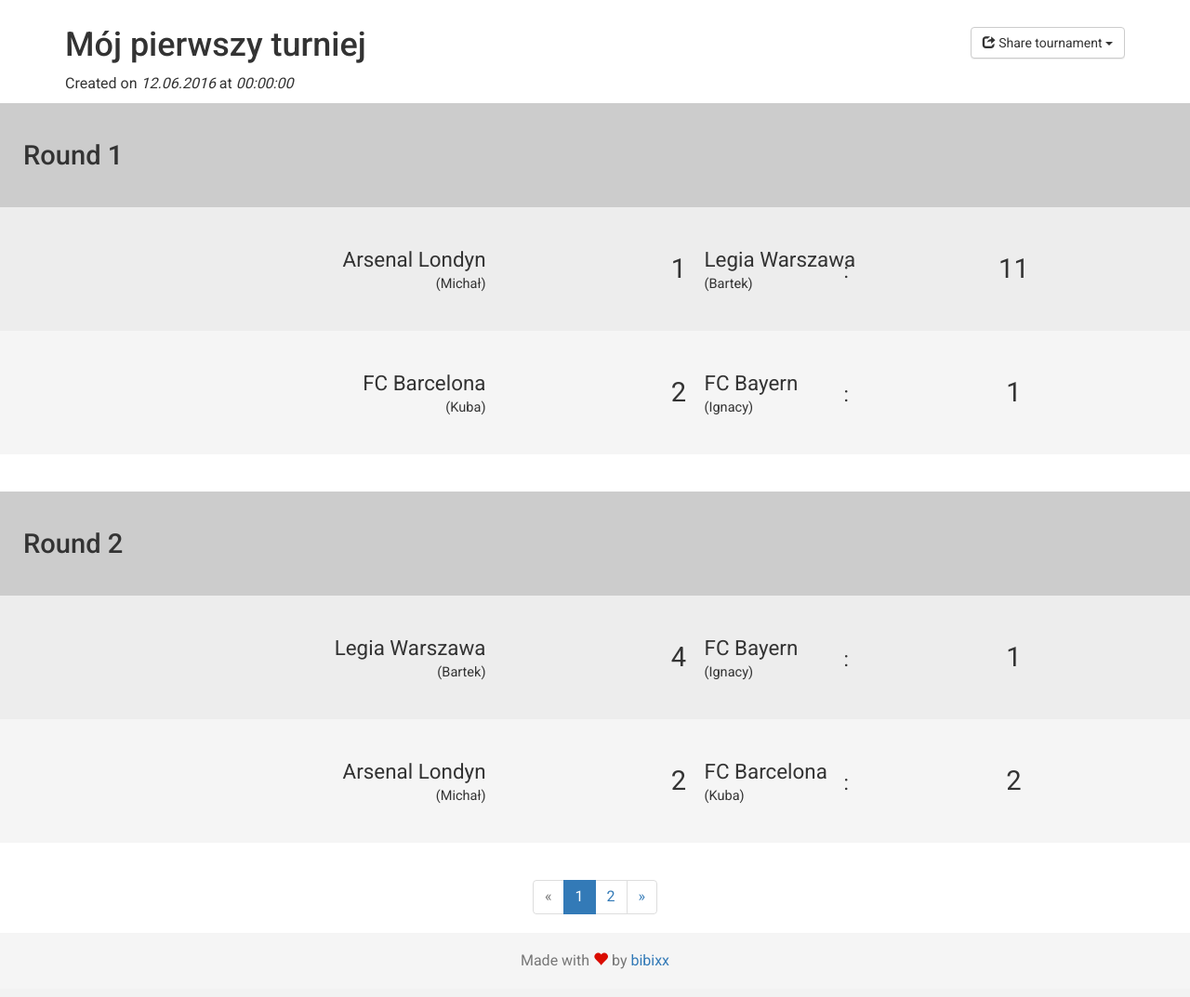
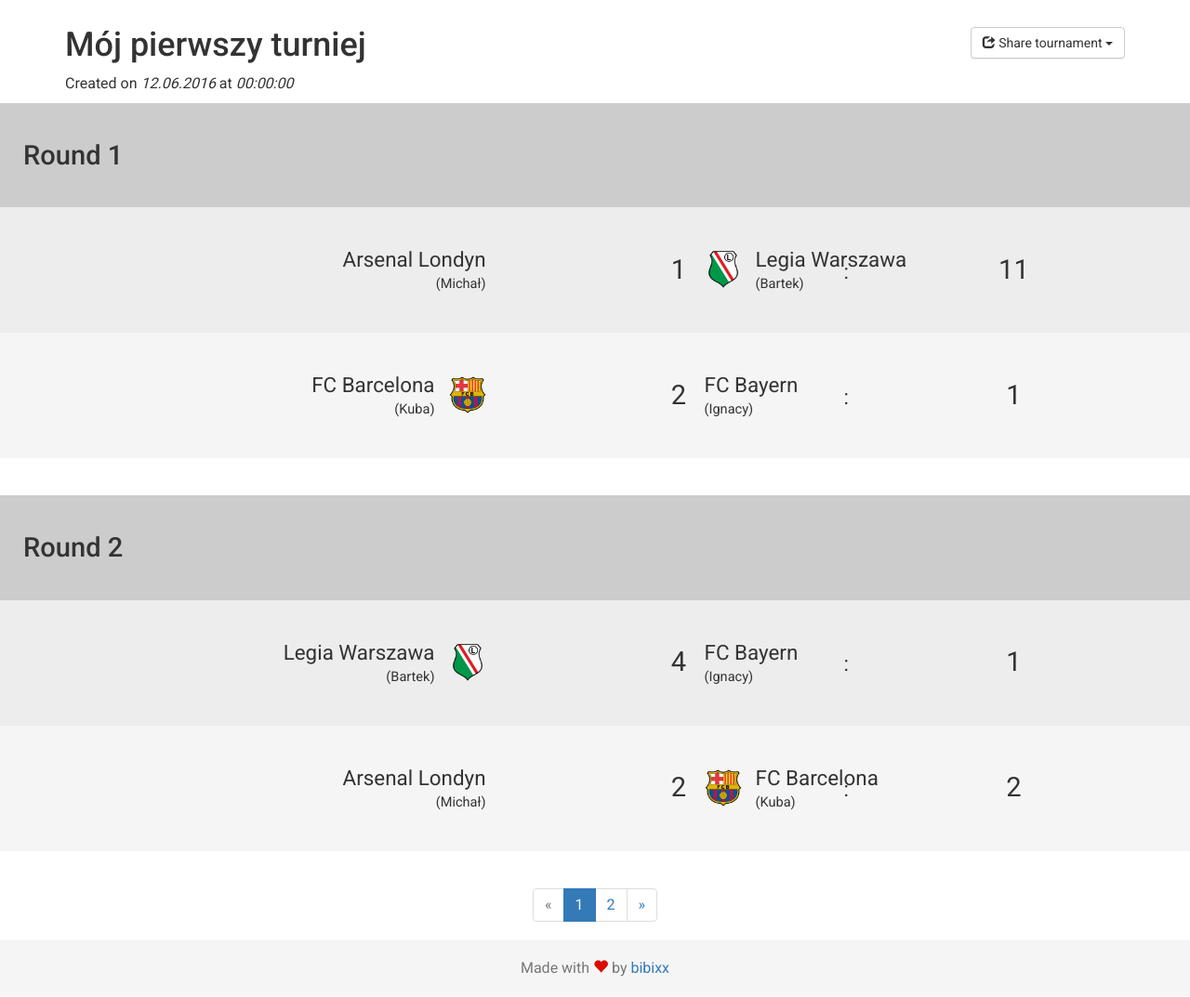
Before and after one commit to bibixx/FIFA-Generator, a PHP site: page /tournament/scores?id=1 in a window 1280 px wide. Shown: the part 51-1124 px from the top of the page at 93% size. Before the commit the page ends 1094 px from the top, so only its background shows below. Run offline with PHP 8.4, Linux system fonts and the light colour scheme; data comes from the database, SQL or seed files in the repository; style sheets or scripts are compiled from the project's sources; some libraries are stand-ins or nearby versions.

Commit message:
Added support for crests in league mode

```diff
--- a/css/scores.css
+++ b/css/scores.css
@@ -113,6 +113,10 @@ h1.tournament-name {
   padding: 40px;
 }
 
+.round .row > div > div {
+  display: inline-block;
+}
+
 .round .row:nth-child(2n+1) {
   background: #F5F5F5;
 }
@@ -191,6 +195,23 @@ h1.tournament-name {
     min-width: 20px;
     margin: 0px 8px;
   }
+}
+
+.crest {
+  width: 40px;
+  height: 40px;
+  background: black;
+  display: inline-block;
+  background: url(/FIFA-Generator/logos/16/legia-warszawa.png);
+  background-size: contain;
+}
+
+.text-right .crest {
+  margin-left: 15px;
+}
+
+.text-left .crest {
+  margin-right: 15px;
 }
 
 @media screen and (max-width: 375px) {
--- a/logos/download.php
+++ b/logos/download.php
@@ -7,7 +7,7 @@
     mkdir($fifaVersion."/");
   }
 
-  $html = file_get_html("http://www.futhead.com/16/players/");
+  $html = file_get_html("http://www.futhead.com/$fifaVersion/players/");
 
   $allLeaguesList = array();
   $allTeamsList = json_decode( file_get_contents("club-names.js") , true);
@@ -29,7 +29,7 @@
 print_r( $allLeaguesList[37] );
 
   $key = $allLeaguesList[$_GET["i"]*1];
-  $html = file_get_html("http://www.futhead.com/16/players/?league=".$key*1);
+  $html = file_get_html("http://www.futhead.com/$fifaVersion/players/?league=".$key*1);
 
   foreach( $html->find('.subnav ul li.dropdown') as $li) {
     foreach( $li->find('a span') as $span) {
@@ -38,7 +38,7 @@ print_r( $allLeaguesList[37] );
           $team = trim($league->plaintext);
           array_push($allTeamsList, $team);
 
-          $search = json_decode( file_get_contents("http://www.futhead.com/quicksearch/club/16/?term=".str_replace("%26%2339%3B", "%27", urlencode($team))), true );
+          $search = json_decode( file_get_contents("http://www.futhead.com/quicksearch/club/$fifaVersion/?term=".str_replace("%26%2339%3B", "%27", urlencode($team))), true );
 
           $remoteURL = $search[0]["image"];
           $urlTeamName = $fifaVersion."/".strtolower(preg_replace("/[^a-zA-Z0-9\-]+/", "", html_entity_decode(str_replace(" ", "-", $team), ENT_QUOTES))).".png";
--- a/sass/partials/_scores_table.sass
+++ b/sass/partials/_scores_table.sass
@@ -14,6 +14,10 @@ h1.tournament-name
     align-items: center
     justify-content: center
     padding: 40px
+
+    & > div > div
+      display: inline-block
+
     &:nth-child(2n+1)
       background: #F5F5F5
 
@@ -50,7 +54,6 @@ h1.tournament-name
   background: none
   border: none
   border-radius: 0px
-
   transition: .2s all ease-in-out
   outline: none
   margin: 0px 10px
@@ -78,6 +81,20 @@ h1.tournament-name
     min-width: 20px
     margin: 0px 8px
 
+.crest
+  width: 40px
+  height: 40px
+  background: black
+  display: inline-block
+  background: url(/FIFA-Generator/logos/16/legia-warszawa.png)
+  background-size: contain
+
+.text-right .crest
+  margin-left: 15px
+
+.text-left .crest
+  margin-right: 15px
+
 @media screen and (max-width: 375px)
   body
     font-size: 12px
--- a/sass/partials/_table.sass
+++ b/sass/partials/_table.sass
@@ -50,6 +50,12 @@ table
         color: #7F7F7F
         line-height: 50px !important
 
+        img
+          height: 70%
+          display: inline-block
+          margin-right: 10px
+          line-height: 100%
+
         &:nth-child(1), &:nth-child(2), &:nth-child(3), &:last-child
           color: black
 
--- a/tournament/scores.php
+++ b/tournament/scores.php
@@ -100,6 +100,14 @@ if( !isset($_GET["id"]) || empty($_GET["id"]) ){
               $club1 = $players[ $teams[0] ]["club"];
               $club2 = $players[ $teams[1] ]["club"];
 
+              $disabled = ($admin) ? "" : "disabled";
+
+              $crestPath1 = '/FIFA-Generator/logos/16/'.strtolower(preg_replace("/[^a-zA-Z0-9\-]+/", "", html_entity_decode(str_replace(" ", "-", $club1), ENT_QUOTES))).'.png';
+              $crest1 = ' style="background-image: url('.$crestPath1.')"';
+
+              $crestPath2 = '/FIFA-Generator/logos/16/'.strtolower(preg_replace("/[^a-zA-Z0-9\-]+/", "", html_entity_decode(str_replace(" ", "-", $club2), ENT_QUOTES))).'.png';
+              $crest2 = ' style="background-image: url('.$crestPath2.')"';
+
               if( count($players[ $teams[0] ]["players"]) > 1 ){
                 $player1 = $players[ $teams[0] ]["players"][0]." & ".$players[ $teams[0] ]["players"][1];
               } else {
@@ -112,23 +120,31 @@ if( !isset($_GET["id"]) || empty($_GET["id"]) ){
                 $player2 = $players[ $teams[1] ]["players"][0];
               }
 
-              $disabled = ($admin) ? "" : "disabled";
 
               echo '<div class="row">';
                 if( !empty($club1) ){
-                  echo '<div class="col-xs-4 col-sm-4 col-md-5 col-lg-5 text-right"><p>'.html_entity_decode($club1, ENT_QUOTES).'</p><p class="name">'.html_entity_decode($player1, ENT_QUOTES).'</p></div>';
+                  if( file_exists($_SERVER['DOCUMENT_ROOT'].$crestPath1) ){
+                    echo '<div class="col-xs-4 col-sm-4 col-md-5 col-lg-5 text-right"><div><p>'.html_entity_decode($club1, ENT_QUOTES).'</p><p class="name">'.html_entity_decode($player1, ENT_QUOTES).'</p></div><div class="crest hidden-xs"'.$crest1.'></div></div>';
+                  } else {
+                    echo '<div class="col-xs-4 col-sm-4 col-md-5 col-lg-5 text-right"><div><p>'.html_entity_decode($club1, ENT_QUOTES).'</p><p class="name">'.html_entity_decode($player1, ENT_QUOTES).'</p></div></div>';
+                  }
                 } else {
-                  echo '<div class="col-xs-4 col-sm-4 col-md-5 col-lg-5 text-right"><p>'.html_entity_decode($player1, ENT_QUOTES).'</p></div>';
+                  echo '<div class="col-xs-4 col-sm-4 col-md-5 col-lg-5 text-right"><div><p>'.html_entity_decode($player1, ENT_QUOTES).'</p></div></div>';
                 }
                 if( array_key_exists(0, $result) ){
                   echo '<div class="col-xs-4 col-sm-4 col-md-2 col-lg-2 text-center"><input type="number" '.$disabled.' class="home correct" value="'.$result[0].'">:<input type="number" '.$disabled.' class="away correct" value="'.$result[1].'"></div>';
                 } else {
                   echo '<div class="col-xs-4 col-sm-4 col-md-2 col-lg-2 text-center"><input type="number" '.$disabled.' class="home" value="">:<input type="number" '.$disabled.' class="away" value=""></div>';
                 }
-                if( !empty($club1) ){
-                  echo '<div class="col-xs-4 col-sm-4 col-md-5 col-lg-5 text-left">'.html_entity_decode($club2, ENT_QUOTES).'</p><p class="name">'.html_entity_decode($player2, ENT_QUOTES).'</p></div>';
+
+                if( !empty($club2) ){
+                  if( file_exists($_SERVER['DOCUMENT_ROOT'].$crestPath2) ){
+                    echo '<div class="col-xs-4 col-sm-4 col-md-5 col-lg-5 text-left"><div class="crest hidden-xs"'.$crest2.'></div><div>'.html_entity_decode($club2, ENT_QUOTES).'</p><p class="name">'.html_entity_decode($player2, ENT_QUOTES).'</p></div></div>';
+                  } else {
+                    echo '<div class="col-xs-4 col-sm-4 col-md-5 col-lg-5 text-left"><div>'.html_entity_decode($club2, ENT_QUOTES).'</p><p class="name">'.html_entity_decode($player2, ENT_QUOTES).'</p></div></div>';
+                  }
                 } else {
-                  echo '<div class="col-xs-4 col-sm-4 col-md-5 col-lg-5 text-left"><p>'.html_entity_decode($player2, ENT_QUOTES).'</p></div>';
+                  echo '<div class="col-xs-4 col-sm-4 col-md-5 col-lg-5 text-left"><div><p>'.html_entity_decode($player2, ENT_QUOTES).'</p></div></div>';
                 }
               echo '</div>';
             }
@@ -344,5 +360,5 @@ if( !isset($_GET["id"]) || empty($_GET["id"]) ){
         break;
     }
   ?>
-  <!-- <script src="https://maxcdn.bootstrapcdn.com/bootstrap/3.3.6/js/bootstrap.min.js" integrity="sha384-0mSbJDEHialfmuBBQP6A4Qrprq5OVfW37PRR3j5ELqxss1yVqOtnepnHVP9aJ7xS" crossorigin="anonymous"></script> -->
+  <script src="/bootstrap.min.js" integrity="sha384-0mSbJDEHialfmuBBQP6A4Qrprq5OVfW37PRR3j5ELqxss1yVqOtnepnHVP9aJ7xS" crossorigin="anonymous"></script>
 </body>
```
Also changed, not shown: css/table.css (+7 -0 lines), tournament/table.php (+9 -1 lines).
